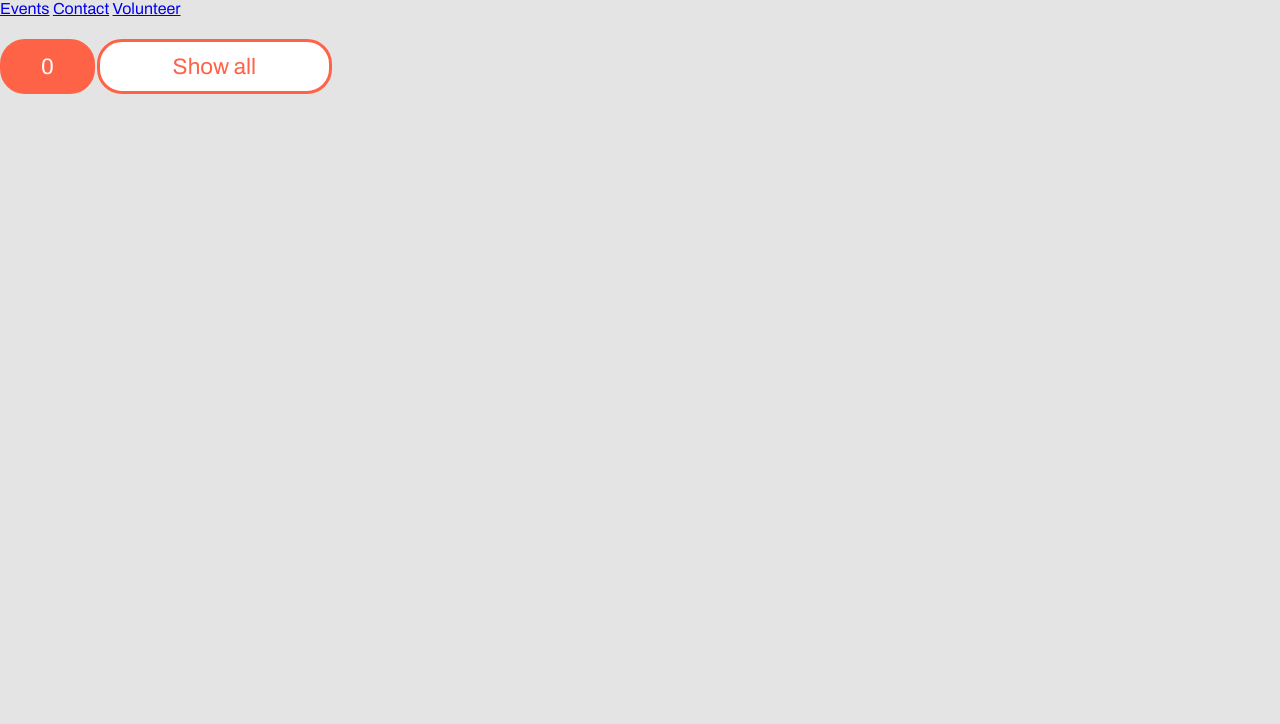
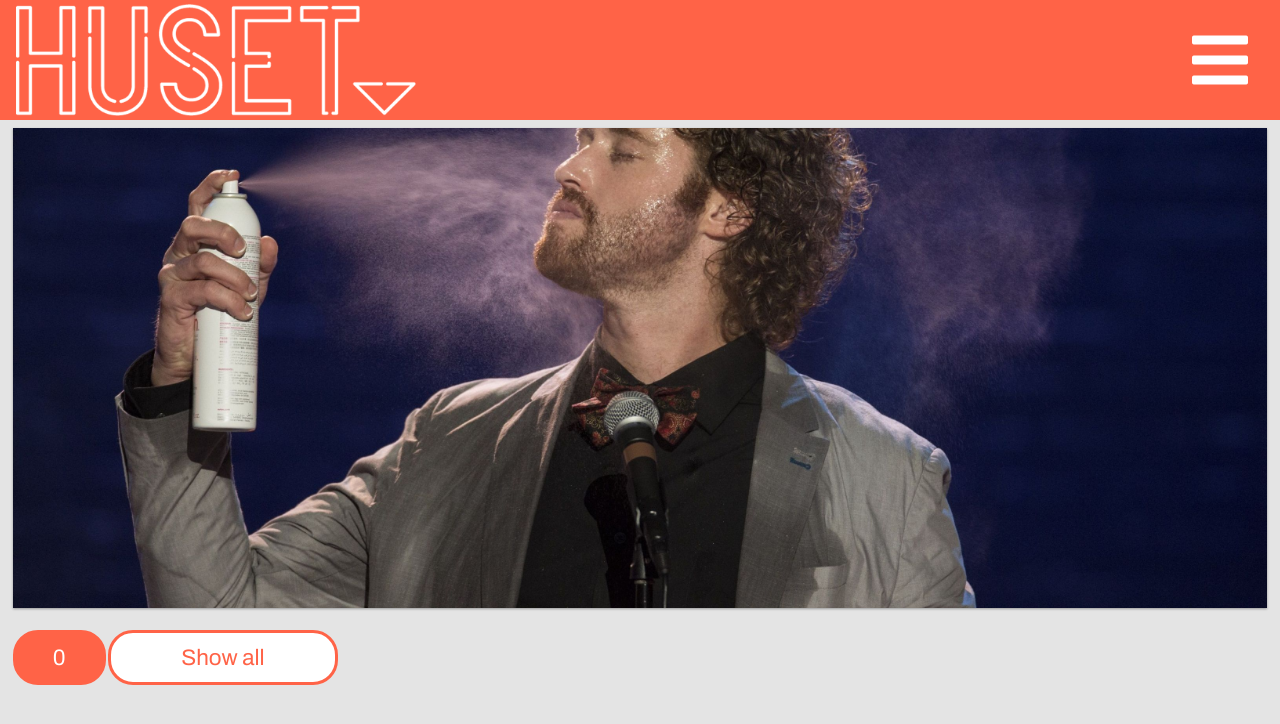
Before and after one commit to josh-kea/huset-kbh-project, a plain HTML site: page index.html in a window 1280 px wide. Drawn offline with nearby package versions, Linux system fonts and the light colour scheme; no server answers.

Commit message:
Slideshow added but its still too fast

```diff
--- a/css/stylesheet.css
+++ b/css/stylesheet.css
@@ -1,7 +1,7 @@
 @media screen and (min-width: 800px) {
   body {
     width: 100vw;
-    margin: auto;
+    margin: 0;
   }
 }
 
@@ -9,12 +9,16 @@ body {
   font-family: "Archivo", sans-serif;
   background-color: #e4e4e4;
   color: #575757;
+  width: 100vw;
+  margin: 0;
 }
 
 /* THE EVENTSLIST IS A SINGLE-COLUMN GRID */
 #eventslist {
   display: grid;
   grid-row-gap: 4vmin;
+  width: 98vw;
+  margin: auto;
 }
 
 .event-see-info-btn,
@@ -55,6 +59,8 @@ body {
 
 .categories-div {
   display: grid;
+  width: 98vw;
+  margin: auto;
   grid-column-gap: 0.3vmin;
   grid-template-columns: 0.08fr 1fr;
 }
@@ -182,3 +188,114 @@ h3 {
   height: 80%;
   width: inherit;
 }
+
+/* PAGES NAVBAR AND LOGO */
+
+.pages-nav-div {
+  display: grid;
+  grid-template-columns: 1fr 1fr;
+  font-size: 5vmin;
+  align-items: center;
+  background-color: tomato;
+  grid-template-rows: 15vmin;
+  padding-left: 2vmin;
+  padding-right: 2vmin;
+}
+
+#pages-nav {
+  max-height: 0;
+  overflow: hidden;
+}
+
+#pages-nav a {
+  display: block;
+  text-decoration: none;
+  color: white;
+}
+
+input:checked ~ #pages-nav {
+  max-height: 50vmin;
+}
+
+input {
+  display: none;
+}
+
+.toggle {
+  justify-self: right;
+}
+
+.toggle i {
+  color: white;
+  padding-right: 2vmin;
+  font-size: 8vmin;
+}
+
+.logo-div {
+  display: flex;
+}
+
+.logo-div img {
+  width: 50vmin;
+  height: 50%;
+  object-fit: cover;
+}
+
+#pages-nav .current {
+  text-decoration: underline;
+}
+
+/* FOR CURRENT BUTTON */
+
+.current-button {
+  background-color: tomato;
+  color: white;
+}
+
+/* SLIDESHOW */
+.slideshow-container {
+  width: 100%;
+  display: grid;
+  grid-template-columns: 1fr;
+  grid-template-rows: 60vmin;
+  width: 98vw;
+  margin: auto;
+  margin-top: 1vmin;
+}
+
+.slideshow-container img {
+  object-fit: cover;
+  height: 100%;
+  width: 100%;
+  overflow: hidden;
+  display: none;
+  box-shadow: 0 1px 3px rgba(0, 0, 0, 0.12), 0 1px 2px rgba(0, 0, 0, 0.24);
+}
+
+.slideshow-container img.active {
+  display: inline-block;
+}
+
+.slideshow-prev {
+  align-self: center;
+  justify-self: center;
+}
+
+.slideshow-next {
+  align-self: center;
+  justify-self: center;
+}
+
+.slideshow-prev,
+.slideshow-next {
+  cursor: pointer;
+  font-size: 10vmin;
+}
+
+.slideshow-inner {
+  position: relative;
+}
+
+.slideshow-inner > img {
+  position: absolute;
+}
--- a/index.html
+++ b/index.html
@@ -4,17 +4,29 @@
     <meta charset="utf-8">
     <link rel="stylesheet" href="css/stylesheet.css">
     <link href="https://fonts.googleapis.com/css?family=Archivo" rel="stylesheet">
+    <link rel="stylesheet" href="https://use.fontawesome.com/releases/v5.5.0/css/all.css" integrity="sha384-B4dIYHKNBt8Bc12p+WXckhzcICo0wtJAoU8YZTY5qE0Id1GSseTk6S+L3BlXeVIU" crossorigin="anonymous">
 <meta name="viewport" content="width=device-width, initial-scale=1.0">
     <title>Huset KBH</title>
   </head>
   <body>
-    <div class="pages-nav">
-      <nav>
-        <a href="index.html">Events</a>
+    <div class="pages-nav-div">
+      <div class="logo-div"><img src="img/huset_logo_white.png" alt=""></div>
+      <div class="toggle"><label for="toggle"><i class="fas fa-bars"></i></label></div>
+      <input type="checkbox" id="toggle">
+      <nav id="pages-nav">
+        <a href="index.html" class="current">Events</a>
         <a href="contact.html">Contact</a>
         <a href="volunteer.html">Volunteer</a>
       </nav>
     </div>
+
+    <div class="slideshow-container">
+      <div class="slideshow-inner">
+        <img src="img/slide.jpg" class="active">
+        <img src="img/slide2.jpg" alt="">
+      </div>
+    </div>
+
     <div class="categories-div">
       <div class="event-count-div"><p><span id="eventCount">0</span></p></div>
       <nav id="categories-nav"><a href="index.html">Show all</a></nav>
@@ -37,5 +49,12 @@
 
     </main>
   </body>
+    <!-- JQUERY IMPORT SCRIPT -->
+  <script
+  src="https://code.jquery.com/jquery-3.3.1.js"
+  integrity="sha256-2Kok7MbOyxpgUVvAk/HJ2jigOSYS2auK4Pfzbm7uH60="
+  crossorigin="anonymous"></script>
   <script src="js/index.js" charset="utf-8"></script>
+
+
 </html>
--- a/js/index.js
+++ b/js/index.js
@@ -152,7 +152,42 @@ function loadSubCategories() {
 }
 
 loadSubCategories();
+/*
+// JQUERY FOR SLIDESHOW //
+$(document).ready(function() {
+  $(".slideshow-next").on("click", function() {
+    console.log("clicked");
+    var currentImg = $(".active");
+    var nextImg = currentImg.next();
 
-// Fetching categories from the JSON file, and then creating the category menu and appending it to the nav on the HTML
+    if (nextImg.length) {
+      currentImg.removeClass("active").css("z-index", -10);
+      nextImg.addClass("active").css("z-index", 10);
+    }
+  });
 
-//loading all functions
+  $(".slideshow-prev").on("click", function() {
+    console.log("clicked");
+    var currentImg = $(".active");
+    var prevImg = currentImg.prev();
+
+    if (prevImg.length) {
+      currentImg.removeClass("active").css("z-index", -10);
+      prevImg.addClass("active").css("z-index", 10);
+    }
+  });
+});
+
+*/
+//TEST//
+
+$(".slideshow-inner > img:gt(0)").hide();
+
+setInterval(function() {
+  $(".slideshow-inner > img:first")
+    .fadeOut(1000)
+    .next()
+    .fadeIn(1000)
+    .end()
+    .appendTo(".slideshow-inner");
+}, 3000);
```
Also changed, not shown: contact.html (+7 -3 lines), eventDetails.html (+6 -2 lines), volunteer.html (+7 -3 lines), img/brocc.png (deleted), img/huset_logo_white.png (added), img/slide.jpg (added), img/slide2.jpg (added).
